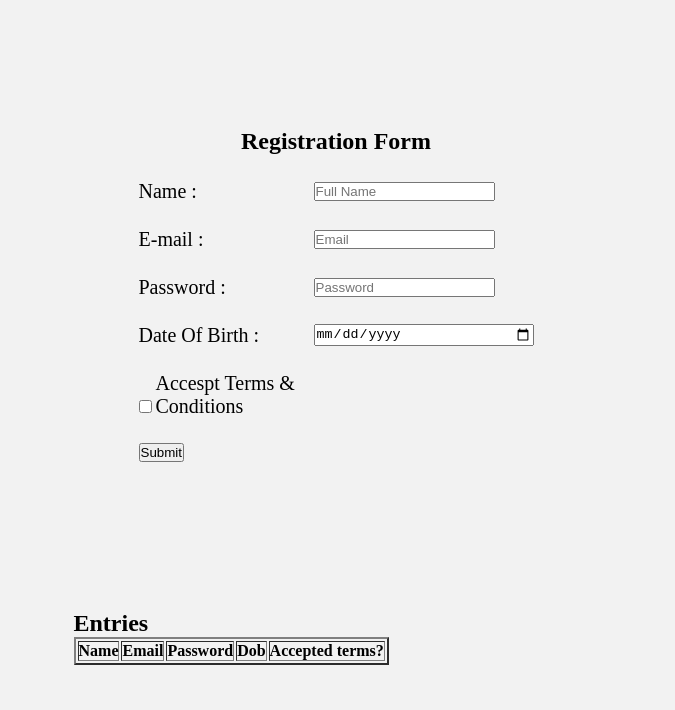
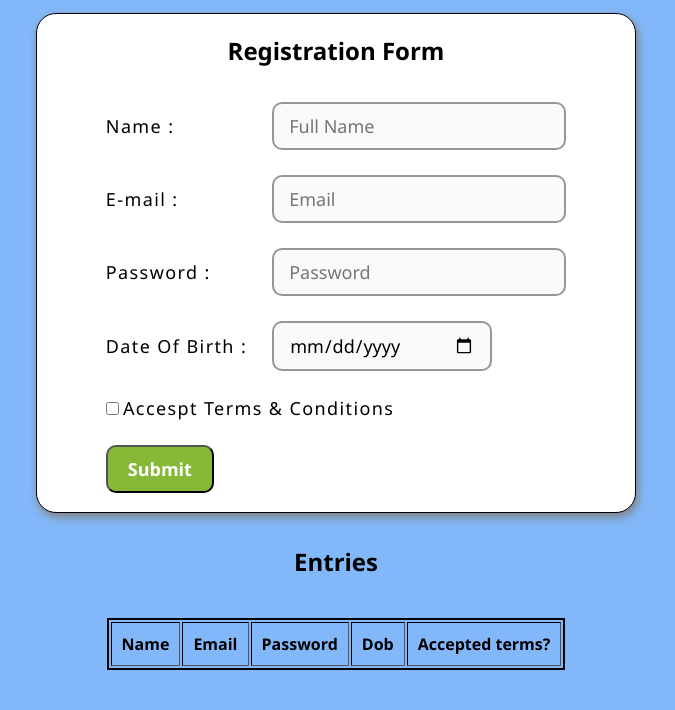
Before and after one commit to Mitesh073/Sign-Up-form, a plain HTML site: page index.html in a window 1280 px wide. Shown: the part 94-804 px from the top of the page, without its empty margins (304-979 px from the left). Drawn offline with Linux system fonts and the light colour scheme.

Commit message:
Update style.css

```diff
--- a/style.css
+++ b/style.css
@@ -1,57 +1,73 @@
-*{
-    margin: 0;
-    padding: 0;
-    box-sizing: border-box;
+* {
+  margin: 0;
+  padding: 0;
+  box-sizing: border-box;
+  font-family: "Segoe UI", Tahoma, Geneva, Verdana, sans-serif;
 }
-body{
-    background-color: #f2f2f2;
-    display: grid;
-    justify-content: center;
-    align-items: center;
-    height: 100vh;
+body {
+  background-color: rgb(130, 184, 249);
 }
-.background{
-    background-color: antiquewhite;
-    height: 600px;
-    border-radius: 20px;
+.head {
+  margin-top: 1rem;
 }
-h1{
-    text-align: center;
-    margin-bottom: 20px;
+.box {
+  display: flex;
+  align-items: center;
+  justify-content: center;
+  margin-top: 3rem;
 }
-.form{
-    margin: 40px;
+.form {
+  display: flex;
+  align-items: center;
+  flex-direction: column;
+  background-color: white;
+  width: 600px;
+  height: 500px;
+  box-shadow: 2px 4px 10px gray;
+  border: 1px solid black;
+  border-radius: 20px;
+  padding: 20px;
 }
-label{
-    width: 150px;
-    font-size: 20px;
-    display: inline-block;
+.input {
+  padding: 10px 15px;
+  border: 2px solid rgba(0, 0, 0, 0.4);
+  font-size: 18px;
+  outline: none;
+  border-radius: 10px;
+  background-color: rgba(0, 0, 0, 0.02);
 }
-.check{
-    font-size: 20px;
+label {
+  font-size: 18px;
+  letter-spacing: 1.4px;
 }
-.inp{
-    font-size: 25px;
-    margin: 25px 15px ;
+.tableForm {
+  margin-top: 10px;
 }
-.submit{
-    display: grid;
-    justify-content: center;
+.btn {
+  background-color: rgb(133, 185, 55);
+  color: white;
+  padding: 10px 20px;
+  font-size: large;
+  font-weight: 600;
+  border-radius: 10px;
 }
-.submited{
-    background-color: #f2f2f2;
-    padding: 8px 30px;
-    border-radius: 15px;
-    border: none;
-    font-weight: 600;
-    font-size: 20px;
+
+input:invalid:focus {
+  border: 2px solid red;
 }
-.tabel{
-    margin-top: 30px;
-    background-color: antiquewhite;
-    border-radius: 20px;
+
+.table {
+  border: 2px solid black;
+  margin: 40px auto;
 }
-.tabel h1{
-    text-align: center;
-    margin-top: 10px;
+
+.td,
+.th {
+  padding: 10px;
+  text-align: center;
 }
+
+.subHead {
+  text-align: center;
+  margin-top: 2rem;
+}
```
